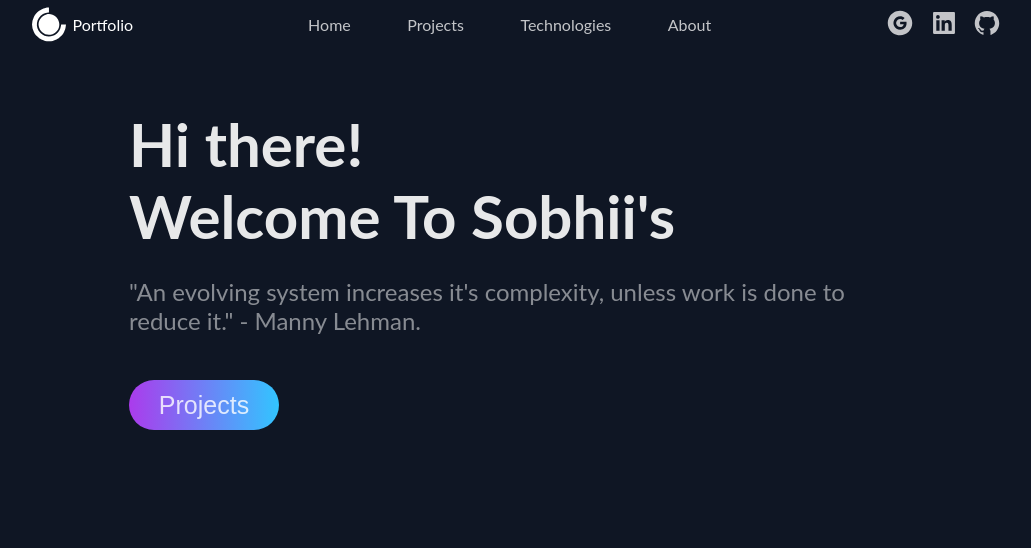
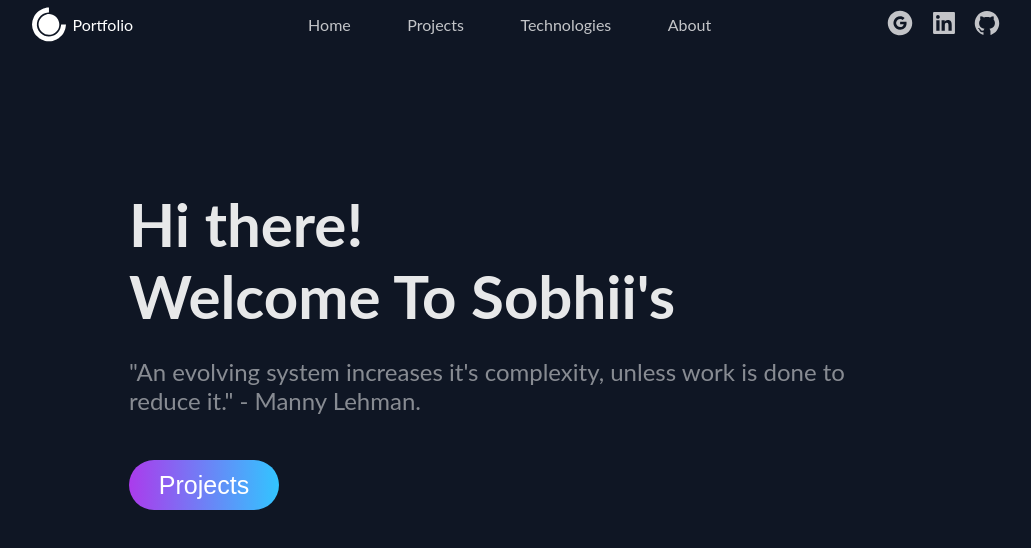
Before and after one commit to eslamsobhy/portfolio-app, a React (Create React App) app: page / in a window 1280 px wide. Shown: the top 548 px of the page, without its empty margins (127-1158 px from the left). Built offline with nearby package versions, Linux system fonts and the light colour scheme.

Commit message:
centered the home component

```diff
--- a/src/components/Header/header.css
+++ b/src/components/Header/header.css
@@ -1,3 +1,7 @@
+.navbar {
+  /* border-bottom: 0.1px solid rgb(255, 255, 255, 0.75); */
+}
+
 .section {
   display: flex;
   justify-content: space-around;
--- a/src/components/Home/Home.js
+++ b/src/components/Home/Home.js
@@ -4,7 +4,7 @@ import "./home.css";
 const Home = () => {
   return (
     <section className="home">
-      <div className="section-container">
+      <div className="section-container home-container">
         <div className="hero-title">
           Hi there! <br />
           Welcome To Sobhii's
--- a/src/components/Home/home.css
+++ b/src/components/Home/home.css
@@ -1,3 +1,7 @@
+.home-container {
+  margin-top: 80px;
+}
+
 .hero-title {
   font-size: 60px;
   font-weight: bold;
@@ -11,7 +15,7 @@
 }
 
 .hero-btn {
-  color: rgba(255, 255, 255, 0.8);
+  color: rgba(255, 255, 255);
   /* background-color: rgba(255, 255, 255, 0.75); */
   background-image: linear-gradient(
     to right,
```
